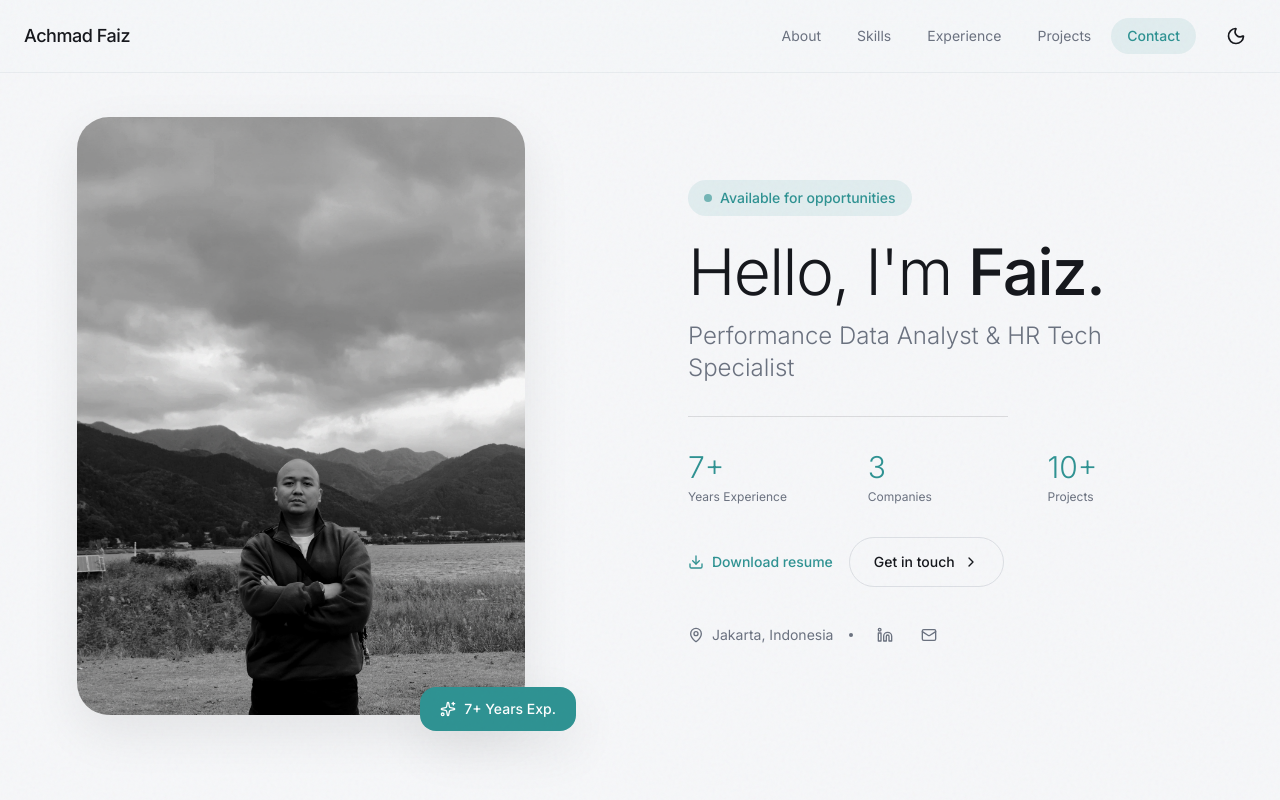
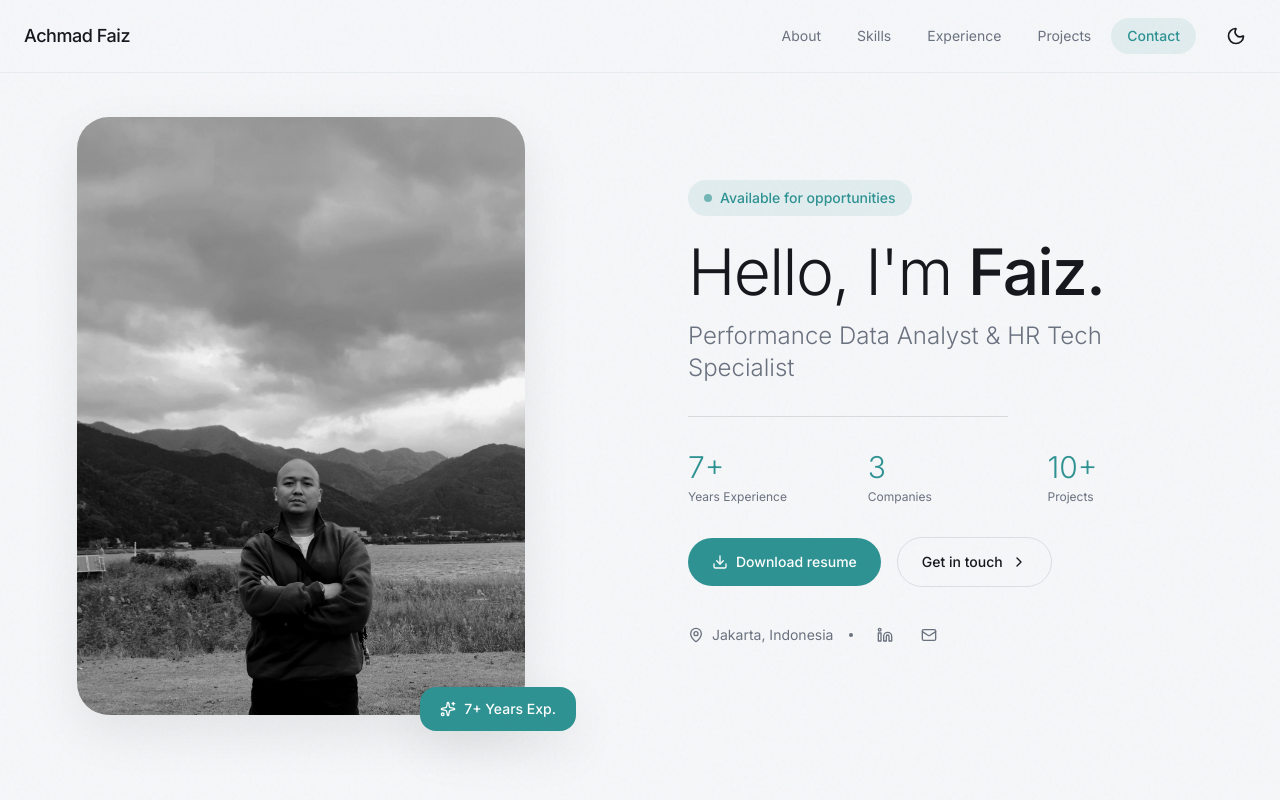
Before and after one commit to achmadfaiz1/faiz-portfolio, a React (Vite) app: page / in a window 1280 px wide. Shown: the top 800 px of the page. Built offline with nearby package versions, Linux system fonts and the light colour scheme.

Commit message:
update portfolio

```diff
--- a/src/App.tsx
+++ b/src/App.tsx
@@ -504,14 +504,13 @@ function App() {
             </div>
 
             <div className="flex flex-wrap items-center gap-4">
-             <a
-                href="/Faiz Resume.pdf"
-                download="Achmad_Faiz_Resume.pdf"
-                className="inline-flex items-center gap-2 text-primary text-sm font-medium hover:underline"
+              <button
+                onClick={() => window.open('/Faiz Resume.pdf', '_blank')}
+                className="hero-cta inline-flex items-center gap-2 bg-primary text-primary-foreground px-6 py-3.5 rounded-full text-sm font-medium hover:opacity-90 transition-all hover:-translate-y-0.5 hover:shadow-lg hover:shadow-primary/20"
               >
                 <Download className="w-4 h-4" />
                 Download resume
-              </a>
+              </button>
 
               <button
                 onClick={() => scrollToSection('contact')}
@@ -1025,14 +1024,13 @@ function App() {
             <p className="contact-body text-gray-400 text-lg mb-8 max-w-md leading-relaxed">
               Interested to analytics, product, and HR-tech projects.
             </p>
-            <a
-              href="/Faiz Resume.pdf"
-              download="Achmad_Faiz_Resume.pdf"
-              className="inline-flex items-center gap-2 text-primary text-sm font-medium hover:underline"
+            <button
+              onClick={() => window.open('/Faiz Resume.pdf', '_blank')}
+              className="hero-cta inline-flex items-center gap-2 bg-primary text-primary-foreground px-6 py-3.5 rounded-full text-sm font-medium hover:opacity-90 transition-all hover:-translate-y-0.5 hover:shadow-lg hover:shadow-primary/20"
             >
               <Download className="w-4 h-4" />
               Download resume
-            </a>
+            </button>
           </div>
 
           {/* Contact Card */}
```
